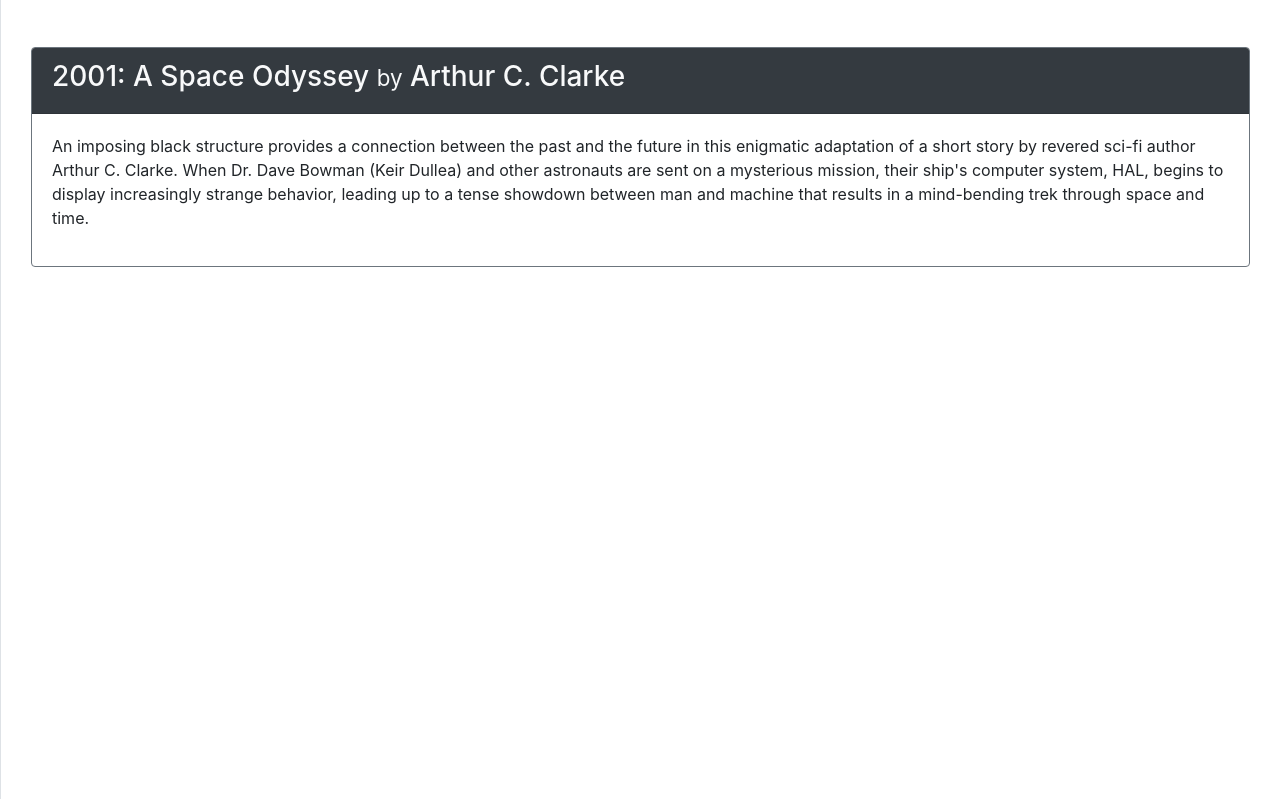
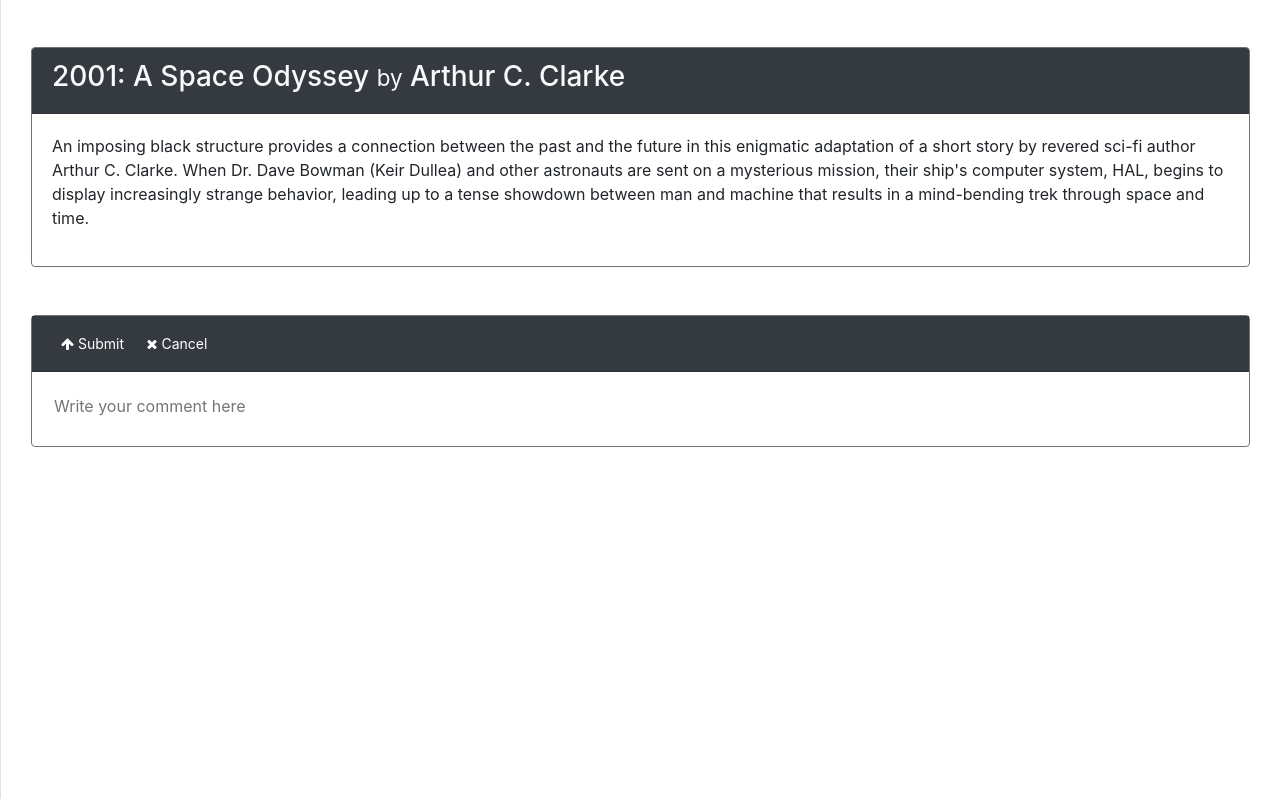
Before and after one commit to nickmpaz/mediascape, a Django app: page /books/1/comment in a window 1280 px wide. Shown: the part 59-858 px from the top of the page. Run offline with Django 3.2, Linux system fonts and the light colour scheme; data comes from the database, SQL or seed files in the repository; data that the repository does not hold is empty; parts of the project's set-up code (start-up, migrations or seed data) failed here and were passed over; some libraries are stand-ins or nearby versions.

Commit message:
adding the create_comment functionality

```diff
--- /dev/null
+++ b/app/books/forms.py
@@ -0,0 +1,17 @@
+from .models import Comment
+from django.forms import ModelForm, Textarea
+
+class CommentForm(ModelForm):
+
+    class Meta:
+
+        model = Comment
+        fields = ['parent', 'book', 'text']
+        widgets = {
+            'text': Textarea(attrs={
+                'class': 'w-100 border-0 data-autoresize',
+                'rows': 1,
+                'style': 'outline: none; resize: none;',
+                'placeholder': 'Write your comment here',
+            }),
+        }
--- a/app/books/templates/books/create_comment.html
+++ b/app/books/templates/books/create_comment.html
@@ -13,4 +13,58 @@
     </div>
 </div>
 
+{% if parent_comment %}
+
+<div id="{{parent_comment.id}}" class="container-fluid">
+    <div class="card border-secondary">
+
+        <!-- card header -->
+        <div class="card-header {% if parent_comment.author == request.user %} text-light bg-dark {% endif %}">
+            <!-- author -->
+            <span>
+                {{ parent_comment.author }}
+            </span>
+        </div>
+        <!-- card body -->
+        <div class="card-body">
+            <p>{{ parent_comment }}</p>
+        </div>
+        <!-- reply -->
+        <div>
+
+            {% endif %}
+
+            <div class="container-fluid">
+                <div class="card border-secondary">
+                    <form id="create-comment-form" action="#" method="POST">
+                        {% csrf_token %}
+                        <div class="card-header text-light bg-dark ">
+                            <button type="submit" class="btn btn-dark btn-sm">
+                                <i class="fa fa-arrow-up"></i>
+                                <span>Submit</span>
+                            </button>
+                            <button type="button" id="cancel-comment-button" class="btn btn-dark btn-sm">
+                                <i class="fa fa-times"></i>
+                                <span>Cancel</span>
+                            </button>
+                        </div>
+                        <div class="card-body h-auto">
+                            <input type="hidden" name="next" value="{{ request.path }}">
+                            {{ comment_form.book.as_hidden }}
+                            {{ comment_form.parent.as_hidden }}
+                            {{ comment_form.text }}
+                        </div>
+                    </form>
+                </div>
+            </div>
+            <br>
+
+            {% if parent_comment %}
+
+        </div>
+    </div>
+</div>
+
+{% endif %}
+
 {% endblock %}
--- a/app/books/views.py
+++ b/app/books/views.py
@@ -1,5 +1,7 @@
 from django.shortcuts import render, get_object_or_404
 from .models import Book, Comment
+from .forms import CommentForm
+
 
 def thread(request, book_id):
 
@@ -15,11 +17,18 @@
 
     if request.method == "GET":
 
-        book = Book.objects.get(pk=book_id)
+        book = get_object_or_404(Book, pk=book_id)
+        comment_form = CommentForm(initial={'book': book})
+
+        try:
+            parent_comment = Comment.objects.get(pk=request.GET.get("parent"))
+        except Comment.DoesNotExist:
+            parent_comment = None
 
         return render(request, 'books/create_comment.html', {
             'book': book,
-            'comments_list': None,
+            'parent_comment': parent_comment,
+            'comment_form': comment_form,
         })
 
     else:
```
Also changed, not shown: app/books/templates/books/comment_parents.html (added, +74 -0 lines), app/books/templates/books/comments.html (+1 -7 lines).
